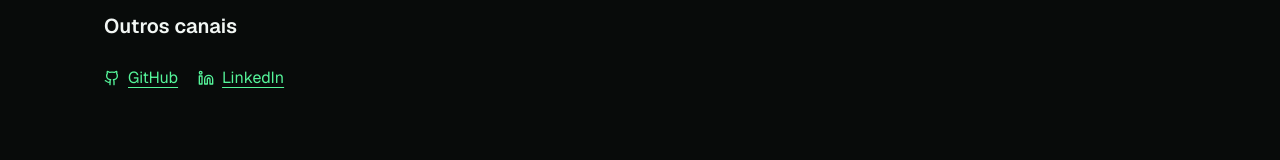
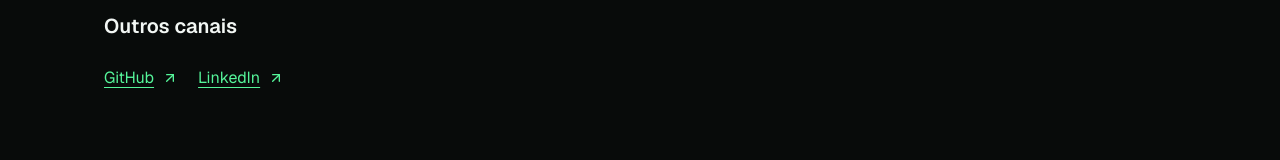
Before and after one commit to thiagocanali/thiagocanali, a Next.js app: page /about in a window 1280 px wide. Shown: the part 778-938 px from the top of the page. Built offline with nearby package versions, Linux system fonts and the light colour scheme.

Commit message:
fix: use supported lucide icons for external links

```diff
--- a/src/app/about/page.tsx
+++ b/src/app/about/page.tsx
@@ -1,5 +1,5 @@
 import Link from "next/link";
-import { ArrowUpRight, Github, Linkedin } from "lucide-react";
+import { ArrowUpRight } from "lucide-react";
 import { pageMetadata } from "@/lib/site";
 
 export const metadata = pageMetadata(
@@ -72,10 +72,10 @@ export default function AboutPage() {
         <h2 id="links-heading" className="text-xl font-semibold">Outros canais</h2>
         <div className="mt-4 flex flex-wrap gap-5">
           <a href="https://github.com/thiagocanali" target="_blank" rel="noopener noreferrer" className="inline-flex min-h-11 items-center gap-2 text-accent underline underline-offset-4">
-            <Github aria-hidden="true" className="size-4" /> GitHub <span className="sr-only">(abre em nova aba)</span>
+            GitHub <ArrowUpRight aria-hidden="true" className="size-4" /> <span className="sr-only">(abre em nova aba)</span>
           </a>
           <a href="https://www.linkedin.com/in/thiagocanali" target="_blank" rel="noopener noreferrer" className="inline-flex min-h-11 items-center gap-2 text-accent underline underline-offset-4">
-            <Linkedin aria-hidden="true" className="size-4" /> LinkedIn <span className="sr-only">(abre em nova aba)</span>
+            LinkedIn <ArrowUpRight aria-hidden="true" className="size-4" /> <span className="sr-only">(abre em nova aba)</span>
           </a>
         </div>
       </section>
```
